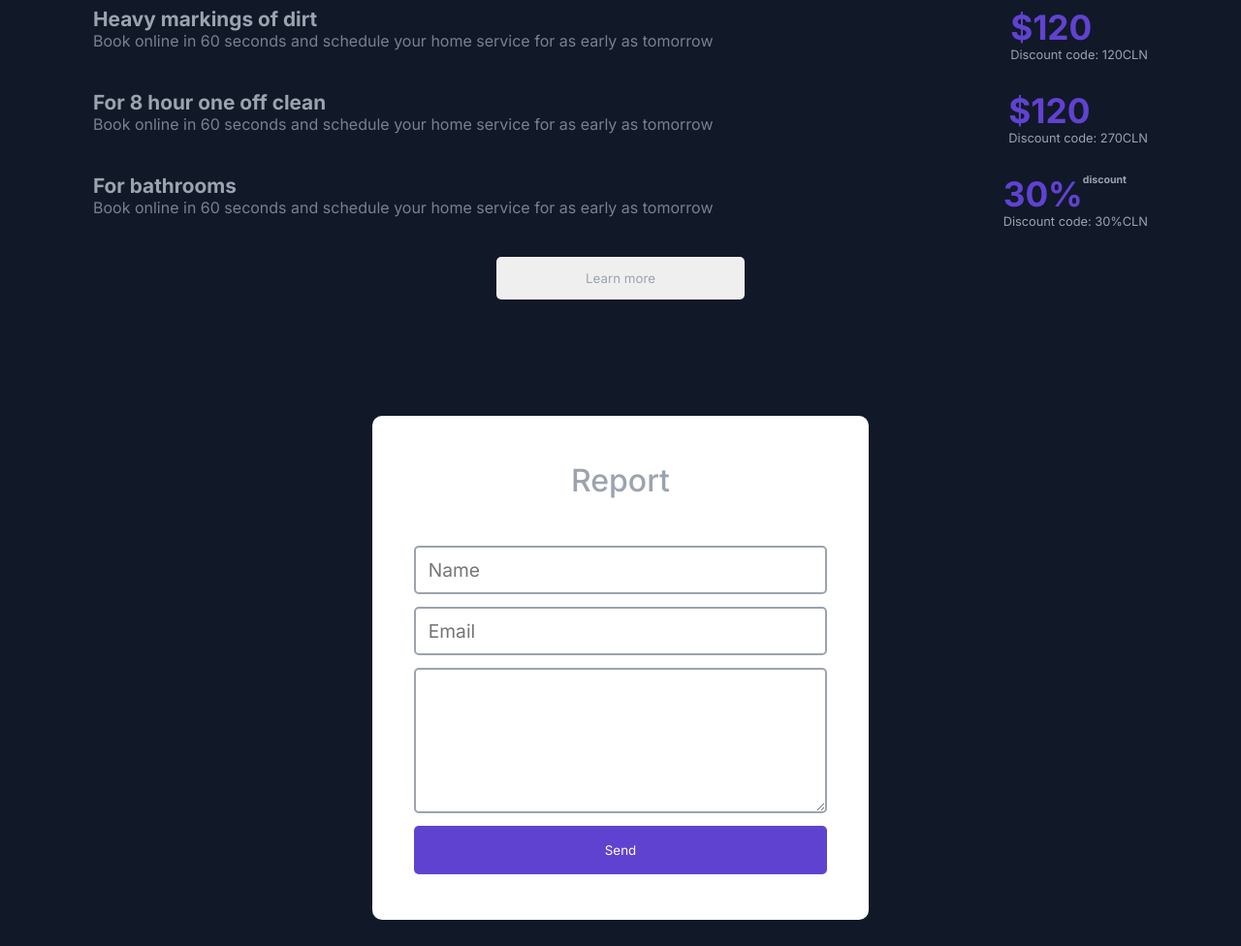
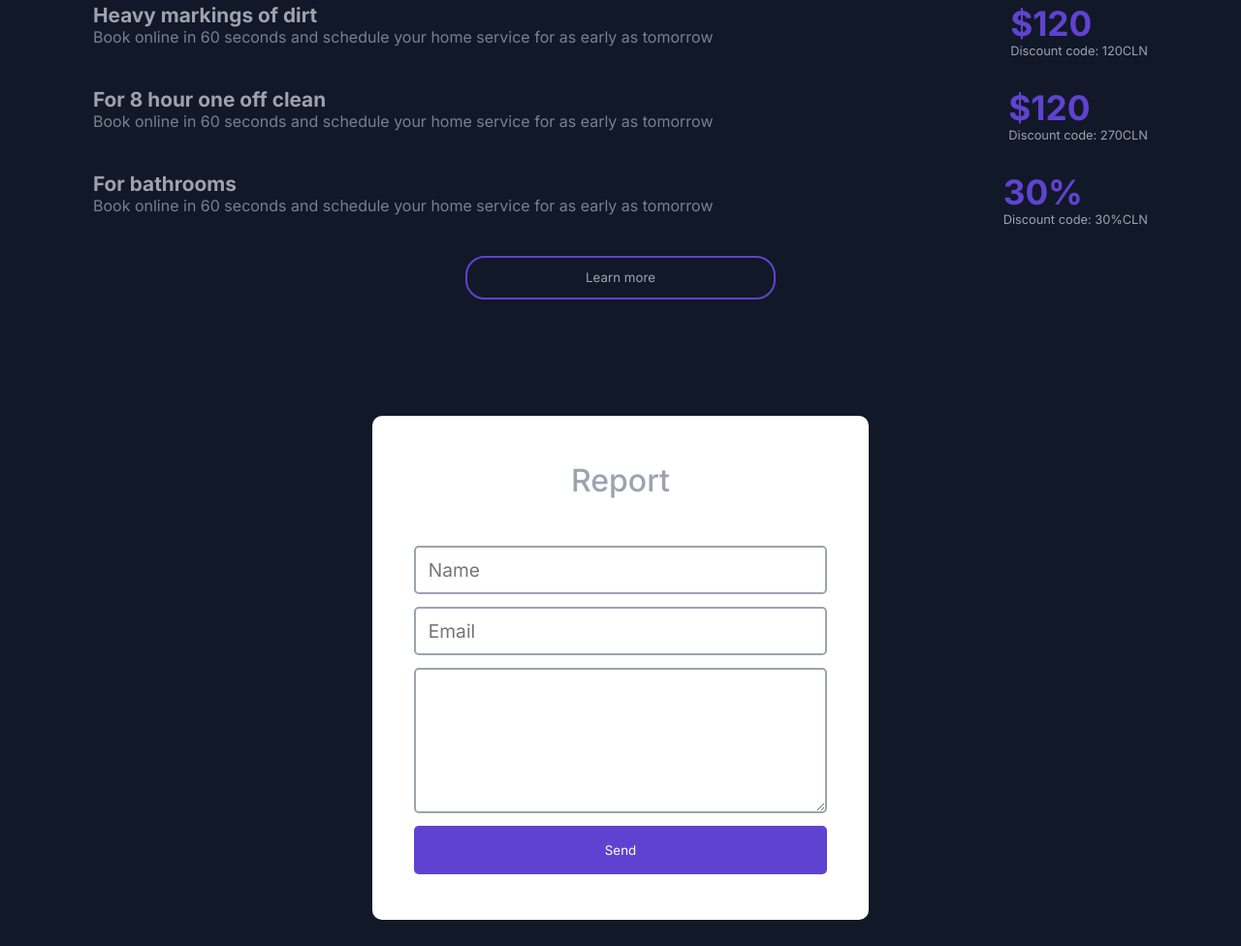
Before and after one commit to syafiqfadillah/vineyardClean, a website built with Vite: page index.html in a window 1280 px wide. Shown: the part 1782-2758 px from the top of the page at 97% size. Built offline with nearby package versions, Linux system fonts and the light colour scheme; some packages are replaced by stand-ins of ours.

Commit message:
add style to button learn more

```diff
--- a/index.html
+++ b/index.html
@@ -197,10 +197,7 @@
                 </p>
               </div>
               <div class="offer-price">
-                <h4>
-                  30%
-                  <pre>discount</pre>
-                </h4>
+                <h4>30%</h4>
                 <span>Discount code: 30%CLN</span>
               </div>
             </div>
--- a/src/sass/components/_offer.sass
+++ b/src/sass/components/_offer.sass
@@ -58,7 +58,6 @@
 				.offer-price
 					display: flex
 					flex-direction: column
-
 					h4
 						color: color("primary")
 						display: flex
@@ -69,8 +68,16 @@
 					span
 						font-size: 0.8em
 			.btn-primary-outline
-				width: 20%
+				background: transparent
+				border: 2px solid color('primary')
+				border-radius: 20px
+				width: 25%
 				height: 15%
+				transition: all .5s ease-in-out
+				cursor: pointer
+				&:hover
+					background: color('primary')
+					color: color('white')
 
 @media screen and (max-width: 768px)
 	.offer
```
